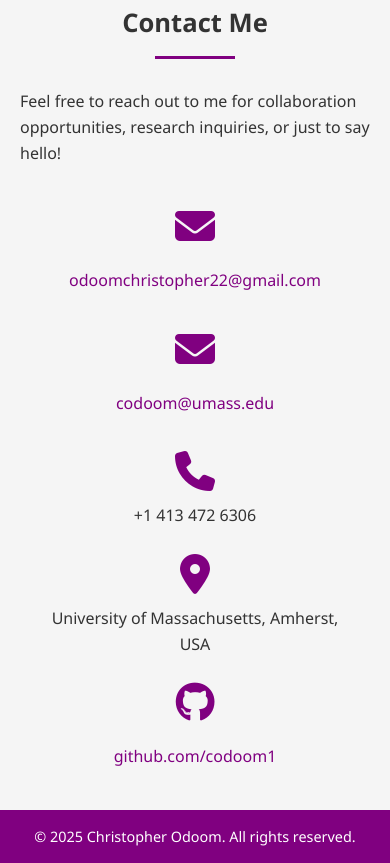
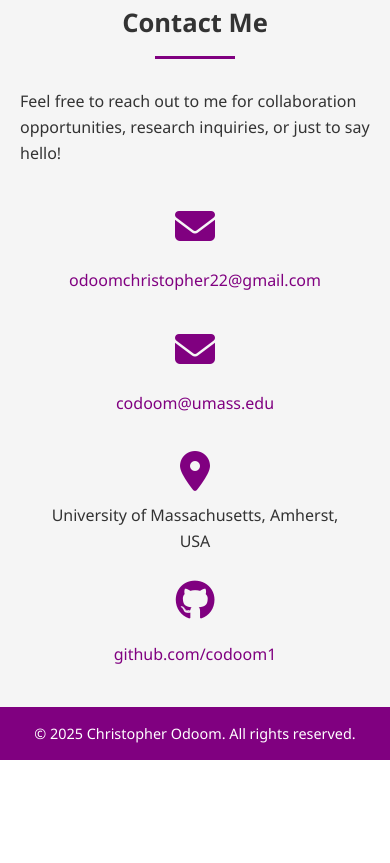
Before and after one commit to codoom1/personal_website, a plain HTML site: page index.html in a window 390 px wide. Shown: the part 5764-6627 px from the top of the page. After the commit the page ends 6524 px from the top, so only its background shows below. Drawn offline with Linux system fonts and the light colour scheme.

Commit message:
Remove personal phone number for security reasons

```diff
--- a/index.html
+++ b/index.html
@@ -185,10 +185,6 @@ I'm interested in applying statistical expertise to interdisciplinary challenges
                     <a href="mailto:codoom@umass.edu">codoom@umass.edu</a>
                 </div>
                 <div class="contact-item">
-                    <i class="fas fa-phone"></i>
-                    <p>+1 413 472 6306</p>
-                </div>
-                <div class="contact-item">
                     <i class="fas fa-map-marker-alt"></i>
                     <p>University of Massachusetts, Amherst, USA</p>
                 </div>
```
Also changed, not shown: resume.html (+1 -1 lines).
